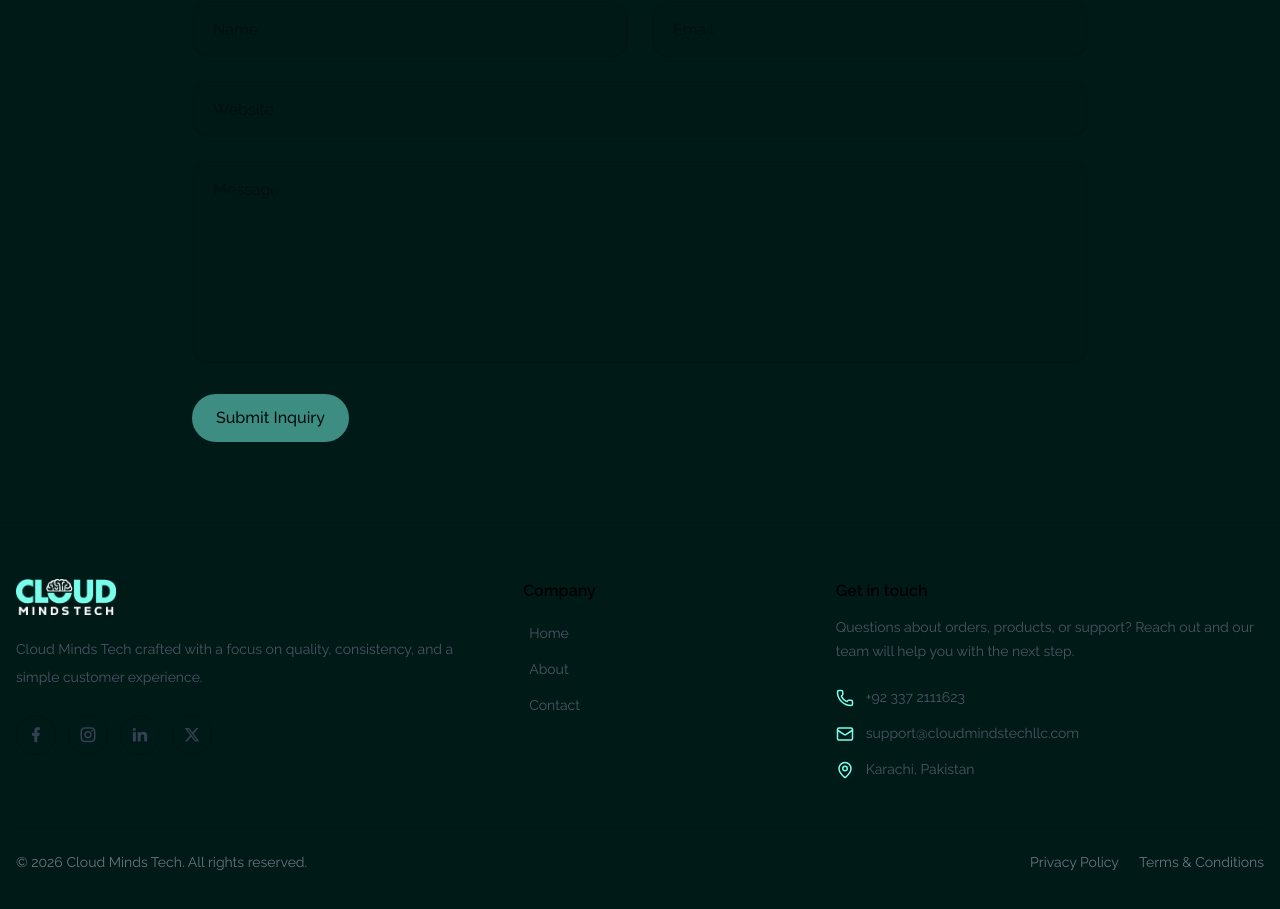
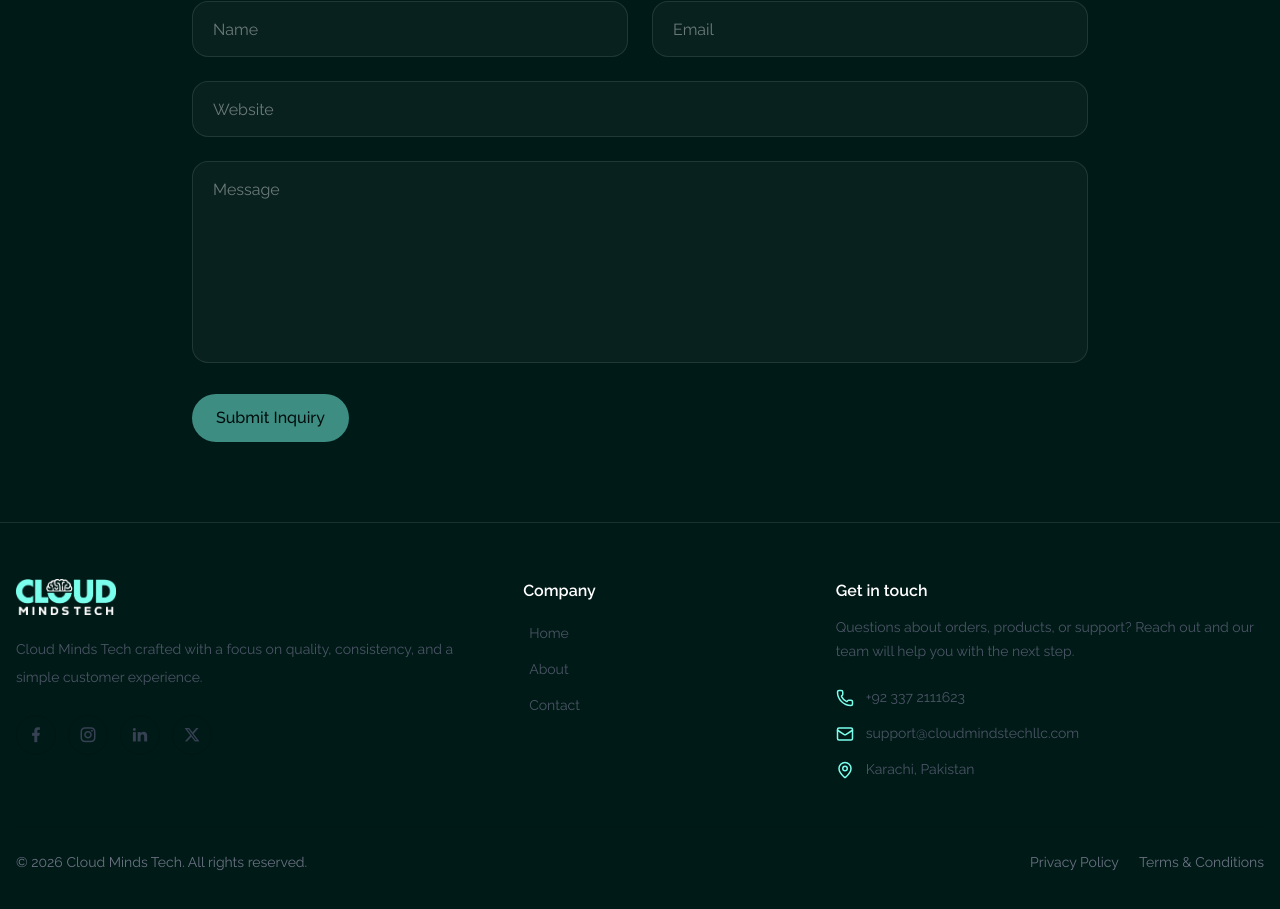
Before and after one commit to Aashir15/cloud, a Next.js app: page /contact in a window 1280 px wide. Shown: the part 893-1802 px from the top of the page. Built offline with nearby package versions, Linux system fonts and the light colour scheme.

Commit message:
rm dark class

```diff
--- a/app/contact/page.jsx
+++ b/app/contact/page.jsx
@@ -211,18 +211,18 @@ function FloatingInput({
 
     const inputStyles = `
         w-full rounded-2xl
-        border border-black/10 dark:border-white/10
+        border border-white/10
 
-        bg-black/[0.03] dark:bg-white/[0.03]
+        bg-white/[0.03]
 
-        text-black dark:text-white
-        placeholder:text-black/40 dark:placeholder:text-white/40
+        text-white
+       placeholder:text-white/40
 
         outline-none
         transition-all duration-300
 
         focus:border-green-900
-        focus:bg-black/[0.05] dark:focus:bg-white/[0.05]
+        focus:bg-white/[0.05]
     `;
 
     return (
@@ -257,10 +257,9 @@ function FloatingInput({
                     onClick={() => setShow(!show)}
                     className="
                         absolute right-4 top-1/2 -translate-y-1/2
-                        text-black/40 dark:text-white/40
-                        hover:text-black dark:hover:text-white
-                        transition-colors
-                    "
+                        text-white/40
+                       hover:text-white
+                        transition-colors"
                 >
                     {show ? <EyeOff size={18} /> : <Eye size={18} />}
                 </button>
--- a/components/Footer.jsx
+++ b/components/Footer.jsx
@@ -14,7 +14,7 @@ export default function Footer() {
 
 
     return (
-        <footer className="border-t border-black/10 dark:border-white/10 transition-colors duration-300">
+        <footer className="border-t border-white/10 transition-colors duration-300">
             <div className="max-w-7xl mx-auto px-4 py-14">
                 <div className="grid gap-10 lg:grid-cols-[1.2fr_0.7fr_1.1fr] md:grid-cols-2">
 
@@ -34,18 +34,18 @@ export default function Footer() {
                             />
                         </Link>
 
-                        <p className="mt-5 max-w-md text-sm leading-7 text-gray-600 dark:text-gray-400">
+                        <p className="mt-5 max-w-md text-sm leading-7 text-gray-600">
                             Cloud Minds Tech crafted with a focus on quality,
                             consistency, and a simple customer experience.
                         </p>
 
-                        <div className="mt-6 flex items-center gap-3 text-lg text-gray-700 dark:text-gray-300">
+                        <div className="mt-6 flex items-center gap-3 text-lg text-gray-700">
                             <a
                                 href="https://www.facebook.com/people/Cloud-Minds-Tech/61574807023512/"
                                 target="_blank"
                                 rel="noopener noreferrer"
                                 aria-label="Facebook"
-                                className="w-10 h-10 rounded-full border border-black/10 dark:border-white/10 flex items-center justify-center hover:bg-blue-500 hover:text-white transition"
+                                className="w-10 h-10 rounded-full border border-black/10 flex items-center justify-center hover:bg-blue-500 hover:text-white transition"
                             >
                                 <i className="ri-facebook-fill"></i>
                             </a>
@@ -55,7 +55,7 @@ export default function Footer() {
                                 target="_blank"
                                 rel="noopener noreferrer"
                                 aria-label="Instagram"
-                                className="w-10 h-10 rounded-full border border-black/10 dark:border-white/10 flex items-center justify-center hover:bg-pink-500 hover:text-white transition"
+                                className="w-10 h-10 rounded-full border border-black/10 flex items-center justify-center hover:bg-pink-500 hover:text-white transition"
                             >
                                 <i className="ri-instagram-line"></i>
                             </a>
@@ -65,7 +65,7 @@ export default function Footer() {
                                 target="_blank"
                                 rel="noopener noreferrer"
                                 aria-label="LinkedIn"
-                                className="w-10 h-10 rounded-full border border-black/10 dark:border-white/10 flex items-center justify-center hover:bg-blue-700 hover:text-white hover:border-blue-700 transition"
+                                className="w-10 h-10 rounded-full border border-black/10 flex items-center justify-center hover:bg-blue-700 hover:text-white hover:border-blue-700 transition"
                             >
                                 <i className="ri-linkedin-fill"></i>
                             </a>
@@ -74,7 +74,7 @@ export default function Footer() {
                                 target="_blank"
                                 rel="noopener noreferrer"
                                 aria-label="LinkedIn"
-                                className="w-10 h-10 rounded-full border border-black/10 dark:border-white/10 flex items-center justify-center hover:bg-black hover:text-white hover:border-black transition"
+                                className="w-10 h-10 rounded-full border border-black/10 flex items-center justify-center hover:bg-black hover:text-white hover:border-black transition"
                             >
                                 <i className="ri-twitter-x-fill"></i>
                             </a>
@@ -83,7 +83,7 @@ export default function Footer() {
 
                     {/* QUICK LINKS */}
                     <div>
-                        <h3 className="text-base font-semibold text-black dark:text-white">
+                        <h3 className="text-base font-semibold text-white">
                             Company
                         </h3>
 
@@ -92,7 +92,7 @@ export default function Footer() {
                                 <li key={item.name}>
                                     <Link
                                         href={item.path}
-                                        className="group inline-flex items-center gap-2 text-sm text-gray-600 dark:text-gray-400 hover:text-black dark:hover:text-white transition"
+                                        className="group inline-flex items-center gap-2 text-sm text-gray-600 hover:text-white/40 transition"
                                     >
                                         <ArrowRight
                                             size={14}
@@ -108,11 +108,11 @@ export default function Footer() {
 
                     {/* CONTACT */}
                     <div>
-                        <h3 className="text-base font-semibold text-black dark:text-white">
+                        <h3 className="text-base font-semibold text-white">
                             Get in touch
                         </h3>
 
-                        <p className="mt-3 text-sm leading-6 text-gray-600 dark:text-gray-400">
+                        <p className="mt-3 text-sm leading-6 text-gray-600">
                             Questions about orders, products, or support? Reach
                             out and our team will help you with the next step.
                         </p>
@@ -120,7 +120,7 @@ export default function Footer() {
                         <div className="mt-6 space-y-4">
                             <a
                                 href="tel:3052656226"
-                                className="flex gap-3 text-sm text-gray-600 dark:text-gray-400 hover:text-black dark:hover:text-white transition"
+                                className="flex gap-3 text-sm text-gray-600 hover:text-white/40 transition"
                             >
                                 <Phone
                                     size={18}
@@ -132,7 +132,7 @@ export default function Footer() {
 
                             <a
                                 href="mailto:info@gmail.com"
-                                className="flex gap-3 text-sm text-gray-600 dark:text-gray-400 hover:text-black dark:hover:text-white transition"
+                                className="flex gap-3 text-sm text-gray-600 hover:text-white/40 transition"
                             >
                                 <Mail
                                     size={18}
@@ -142,7 +142,7 @@ export default function Footer() {
                                 <span>support@cloudmindstechllc.com</span>
                             </a>
 
-                            <div className="flex gap-3 text-sm text-gray-600 dark:text-gray-400">
+                            <div className="flex gap-3 text-sm text-gray-600">
                                 <MapPin
                                     size={18}
                                     className="mt-0.5 shrink-0 text-primary"
@@ -155,22 +155,22 @@ export default function Footer() {
                 </div>
 
                 {/* BOTTOM */}
-                <div className="mt-12 pt-6 border-t border-black/10 dark:border-white/10 flex flex-col gap-4 md:flex-row md:items-center md:justify-between">
-                    <p className="text-sm text-gray-500 dark:text-gray-400">
+                <div className="mt-12 pt-6 border-t border-black/10 flex flex-col gap-4 md:flex-row md:items-center md:justify-between">
+                    <p className="text-sm text-gray-500">
                         © {new Date().getFullYear()} Cloud Minds Tech. All rights reserved.
                     </p>
 
-                    <div className="flex items-center gap-5 text-sm text-gray-500 dark:text-gray-400">
+                    <div className="flex items-center gap-5 text-sm text-gray-500">
                         <Link
                             href="/privacy"
-                            className="hover:text-black dark:hover:text-white transition"
+                            className="hover:text-white/40 transition"
                         >
                             Privacy Policy
                         </Link>
 
                         <Link
                             href="/term"
-                            className="hover:text-black dark:hover:text-white transition"
+                            className="hover:text-white/40 transition"
                         >
                             Terms & Conditions
                         </Link>
```
